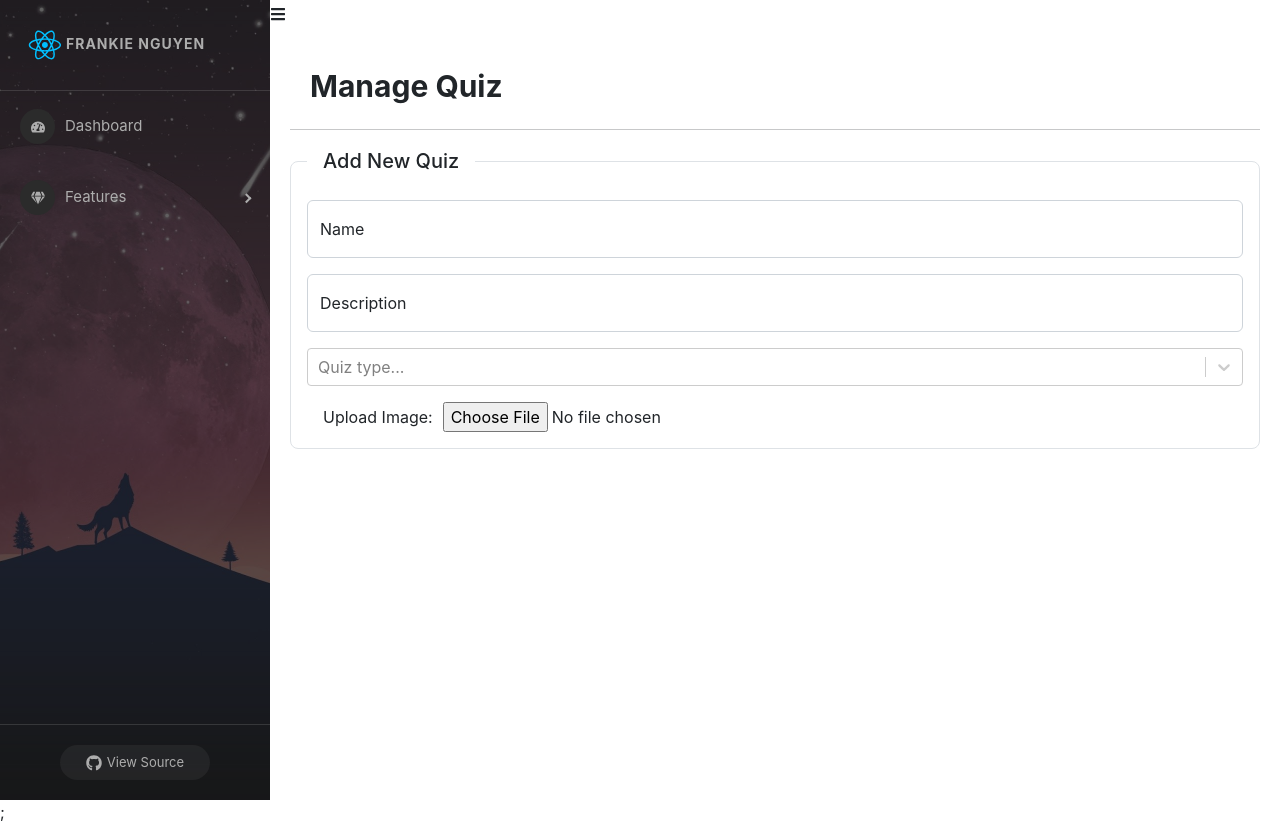
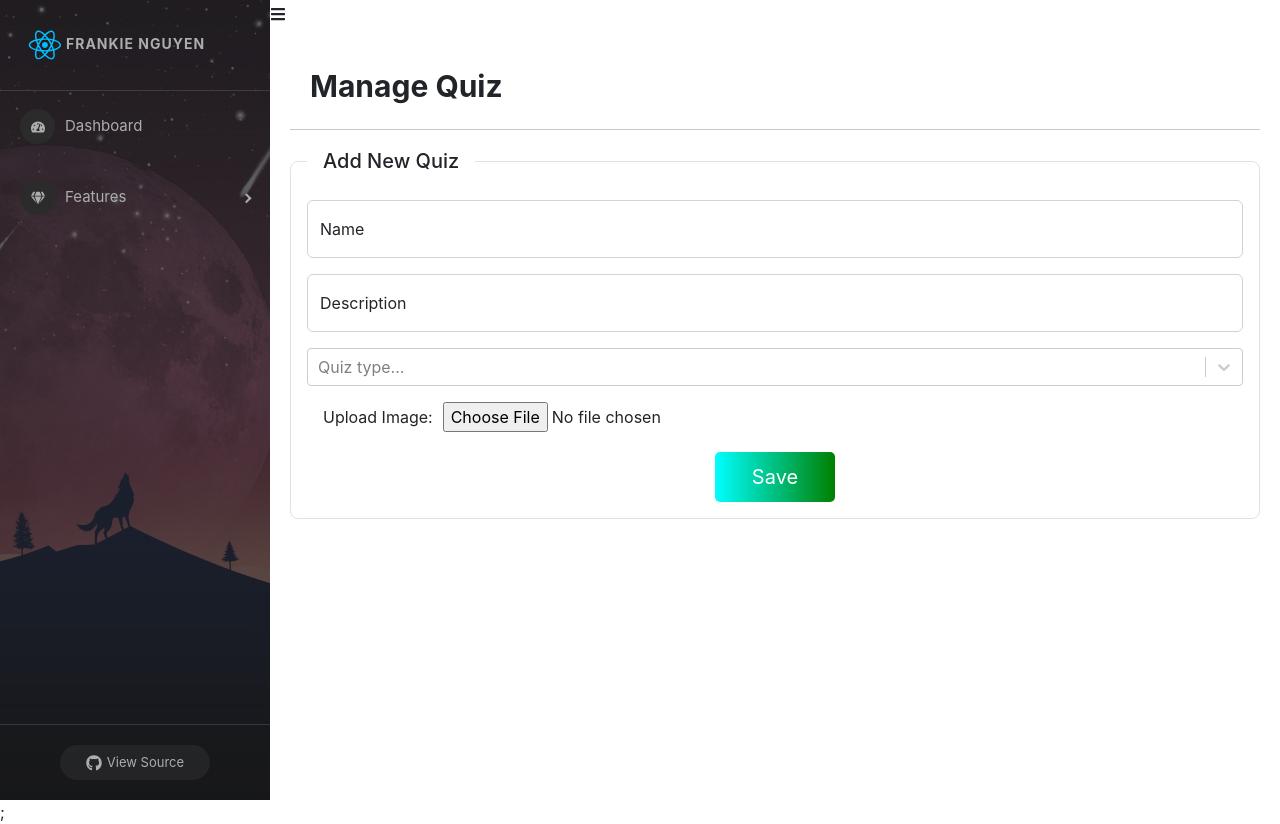
Before and after one commit to frankienguyen-dev/reactjs-project, a React (Create React App) app: page /admins/manager-quizzes in a window 1280 px wide. Built offline with nearby package versions, Linux system fonts and the light colour scheme.

Commit message:
video 90

```diff
--- a/src/components/Admin/Content/Quiz/ManageQuiz.js
+++ b/src/components/Admin/Content/Quiz/ManageQuiz.js
@@ -1,6 +1,8 @@
 import './ManageQuiz.scss';
 import Select from 'react-select';
 import { useState } from 'react';
+import { postCreateNewQuiz } from '../../../../services/apiService';
+import { toast } from 'react-toastify';
 
 const options = [
   { value: 'Easy', label: 'Easy' },
@@ -14,7 +16,30 @@ const ManageQuiz = (props) => {
   const [type, setType] = useState('Easy');
   const [image, setImage] = useState(null);
 
-  const handleChangeFile = (event) => {};
+  const handleChangeFile = (event) => {
+    if (event.target && event.target.files && event.target.files[0]) {
+      setImage(event.target.files[0]);
+    }
+  };
+
+  const handleClickSubmitQuiz = async () => {
+    // validate
+    if (!name && !description) {
+      toast.error('Name and Description is required');
+      return;
+    }
+
+    // call api
+    let response = await postCreateNewQuiz(description, name, type?.value, image);
+    console.log('check response: ', response);
+    if (response && response.EC === 0) {
+      toast.success(response.EM);
+      setName('');
+      setDescription('');
+    } else {
+      toast.error(response.EM);
+    }
+  };
 
   return (
     <div className="quiz-container">
@@ -38,7 +63,7 @@ const ManageQuiz = (props) => {
             <input
               value={description}
               onChange={(event) => setDescription(event.target.value)}
-              type="password"
+              type="text"
               className="form-control"
               placeholder="Description..."
             />
@@ -47,8 +72,8 @@ const ManageQuiz = (props) => {
 
           <div className="my-3">
             <Select
-              value={type}
-              // onChange={this.handleChange}
+              defaultValue={type}
+              onChange={setType}
               options={options}
               placeholder={'Quiz type...'}
             />
@@ -57,6 +82,10 @@ const ManageQuiz = (props) => {
           <div className="mode-actions form-group mx-3">
             <label className="">Upload Image:</label>
             <input onChange={(event) => handleChangeFile(event)} type="file" />
+          </div>
+
+          <div className="button-save">
+            <button onClick={() => handleClickSubmitQuiz()}>Save</button>
           </div>
         </fieldset>
       </div>
--- a/src/components/Admin/Content/Quiz/ManageQuiz.scss
+++ b/src/components/Admin/Content/Quiz/ManageQuiz.scss
@@ -12,7 +12,25 @@
   }
   .mode-actions {
     label {
-        margin-right: 10px;
+      margin-right: 10px;
+    }
+  }
+
+  .button-save {
+    margin-top: 20px;
+    text-align: center;
+    button {
+      width: 120px;
+      height: 50px;
+      border: none;
+      border-radius: 5px;
+      background: linear-gradient(to right, aqua, green);
+      font-size: 20px;
+      color: white;
+      &:hover {
+        background: linear-gradient(to left, orange, red);
+        opacity: 0.5;
+      }
     }
   }
 }
--- a/src/services/apiService.js
+++ b/src/services/apiService.js
@@ -63,6 +63,16 @@ const postSubmitQuiz = (data) => {
   return axiosClient.post('api/v1/quiz-submit', { ...data });
 };
 
+const postCreateNewQuiz = (description, name, difficulty, image) => {
+  const data = new FormData();
+  data.append('description', description);
+  data.append('name', name);
+  data.append('difficulty', difficulty);
+  data.append('quizImage', image);
+
+  return axiosClient.post('api/v1/quiz', data);
+};
+
 export {
   postCreateNewUser,
   getAllUsers,
@@ -74,4 +84,5 @@ export {
   getQuizByUser,
   getDataQuiz,
   postSubmitQuiz,
+  postCreateNewQuiz,
 };
```
Also changed, not shown: 1 other file (tests, documents, lock files or other folders).
